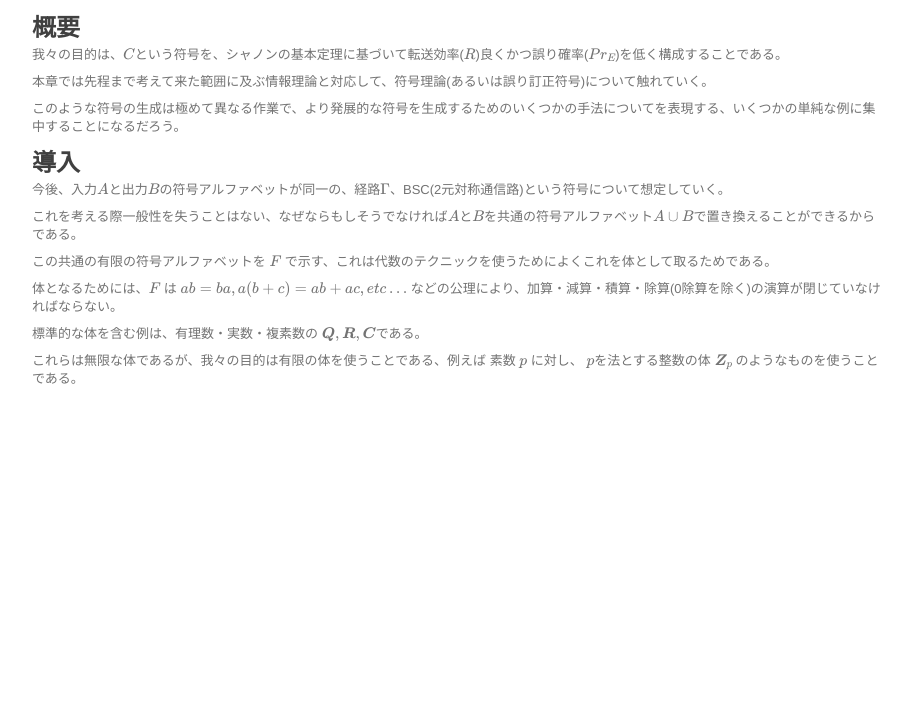
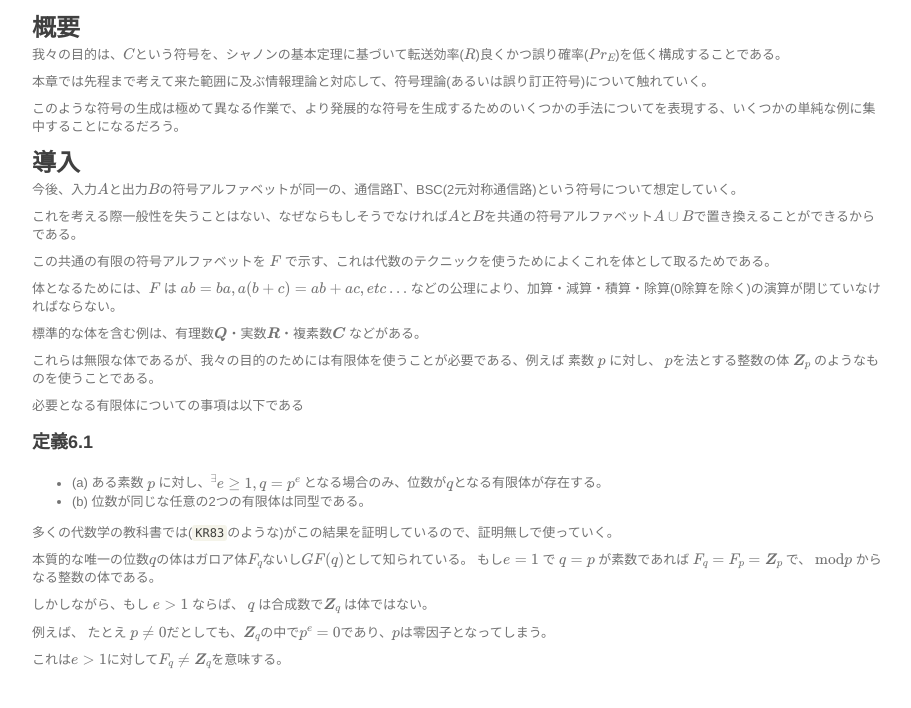
Before and after one commit to MysticDoll/grad-class, a plain HTML site: page intro.html in a window 1280 px wide. Shown: the whole page, without its empty margins (181-1092 px from the left). Drawn offline with nearby package versions, Linux system fonts and the light colour scheme; some packages are replaced by stand-ins of ours.

Commit message:
WIP: update translate

```diff
--- a/intro.html
+++ b/intro.html
@@ -152,11 +152,23 @@ sup {
 <p>本章では先程まで考えて来た範囲に及ぶ情報理論と対応して、符号理論(あるいは誤り訂正符号)について触れていく。</p>
 <p>このような符号の生成は極めて異なる作業で、より発展的な符号を生成するためのいくつかの手法についてを表現する、いくつかの単純な例に集中することになるだろう。</p>
 <h2 id="-">導入</h2>
-<p>今後、入力$A$と出力$B$の符号アルファベットが同一の、経路$\Gamma$、BSC(2元対称通信路)という符号について想定していく。</p>
+<p>今後、入力$A$と出力$B$の符号アルファベットが同一の、通信路$\Gamma$、BSC(2元対称通信路)という符号について想定していく。</p>
 <p>これを考える際一般性を失うことはない、なぜならもしそうでなければ$A$と$B$を共通の符号アルファベット$A\cup B$で置き換えることができるからである。</p>
 <p>この共通の有限の符号アルファベットを $F$ で示す、これは代数のテクニックを使うためによくこれを体として取るためである。</p>
 <p>体となるためには、$F$ は $ab = ba, a(b + c) = ab + ac, etc\dots$ などの公理により、加算・減算・積算・除算(0除算を除く)の演算が閉じていなければならない。</p>
-<p>標準的な体を含む例は、有理数・実数・複素数の $\boldsymbol{Q}, \boldsymbol{R}, \boldsymbol{C}$である。</p>
-<p>これらは無限な体であるが、我々の目的は有限の体を使うことである、例えば 素数 $p$ に対し、 $p$を法とする整数の体 $\boldsymbol{Z}_p$ のようなものを使うことである。</p>
+<p>標準的な体を含む例は、有理数$\boldsymbol{Q}・実数\boldsymbol{R}・複素数\boldsymbol{C}$ などがある。</p>
+<p>これらは無限な体であるが、我々の目的のためには有限体を使うことが必要である、例えば 素数 $p$ に対し、 $p$を法とする整数の体 $\boldsymbol{Z}_p$ のようなものを使うことである。</p>
+<p>必要となる有限体についての事項は以下である</p>
+<h3 id="-6-1">定義6.1</h3>
+<ul>
+<li>(a) ある素数 $p$ に対し、${}^\exists e \geq 1 , q = p^e$ となる場合のみ、位数が$q$となる有限体が存在する。</li>
+<li>(b) 位数が同じな任意の2つの有限体は同型である。</li>
+</ul>
+<p>多くの代数学の教科書では(<code>KR83</code>のような)がこの結果を証明しているので、証明無しで使っていく。</p>
+<p>本質的な唯一の位数$q$の体はガロア体$F_q$ないし$GF(q)$として知られている。 もし$ e = 1 $ で $q = p$ が素数であれば $F_q = F_p = \boldsymbol{Z}_p$ で、
+$\text{mod} p$ からなる整数の体である。</p>
+<p>しかしながら、もし $e &gt; 1$ ならば、 $q$ は合成数で$\boldsymbol{Z}_q$ は体ではない。</p>
+<p>例えば、 たとえ $p \neq 0 $だとしても、$\boldsymbol{Z}_q$の中で$p^e = 0$であり、$p$は零因子となってしまう。</p>
+<p>これは$e &gt; 1$に対して$F_q \neq \boldsymbol{Z}_q$を意味する。</p>
 
 <script type="text/x-mathjax-config"> MathJax.Hub.Config({tex2jax: {inlineMath: [['$','$'], ['\\(','\\)']]}}); </script><script type="text/javascript" src="http://cdn.mathjax.org/mathjax/latest/MathJax.js?config=TeX-AMS-MML_HTMLorMML"> </script></body></html>
```
Also changed, not shown: intro.md (+21 -3 lines).
